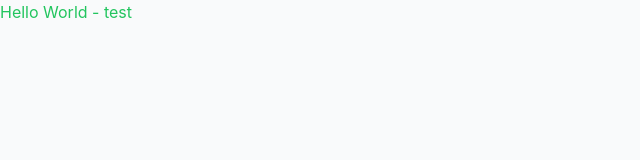
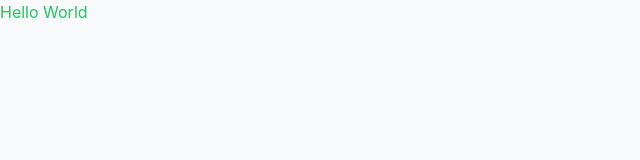
Before and after one commit to shnparker/vite-starter-template, a React (Vite) app: page / in a window 1280 px wide. Shown: the top 160 px of the page, without its empty margins (0-640 px from the left). Built offline with nearby package versions, Linux system fonts and the light colour scheme.

Commit message:
remove testing code

```diff
--- a/src/App.tsx
+++ b/src/App.tsx
@@ -1,6 +1,5 @@
-import test from '@/utils/test'
 function App() {
-  return <h1 className="text-green-500">Hello World - {test()}</h1>
+  return <h1 className="text-green-500">Hello World</h1>
 }
 
 export default App
--- a/src/utils/test.ts
+++ /dev/null
@@ -1,3 +0,0 @@
-export default function test() {
-  return 'test'
-}
```
